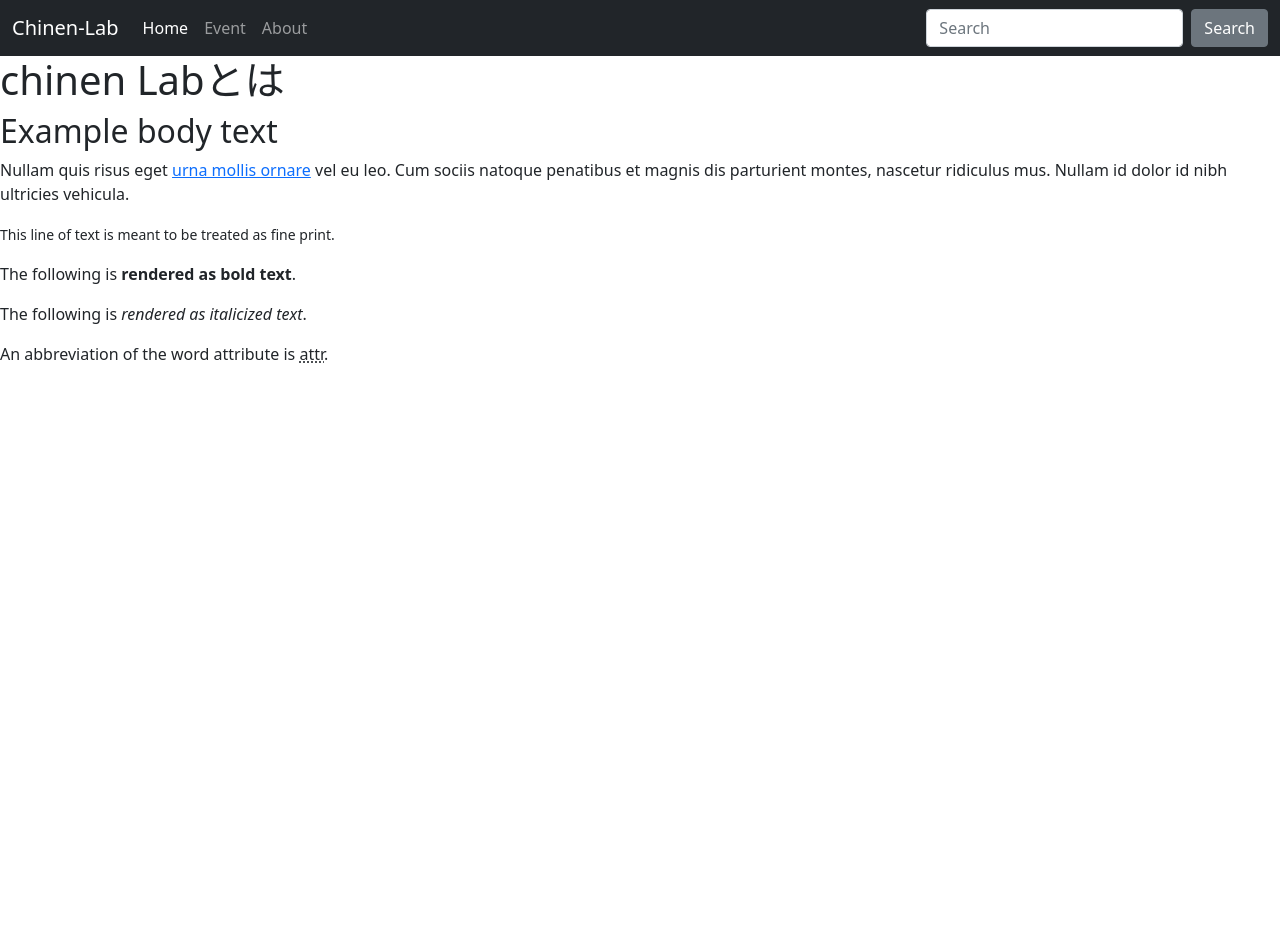
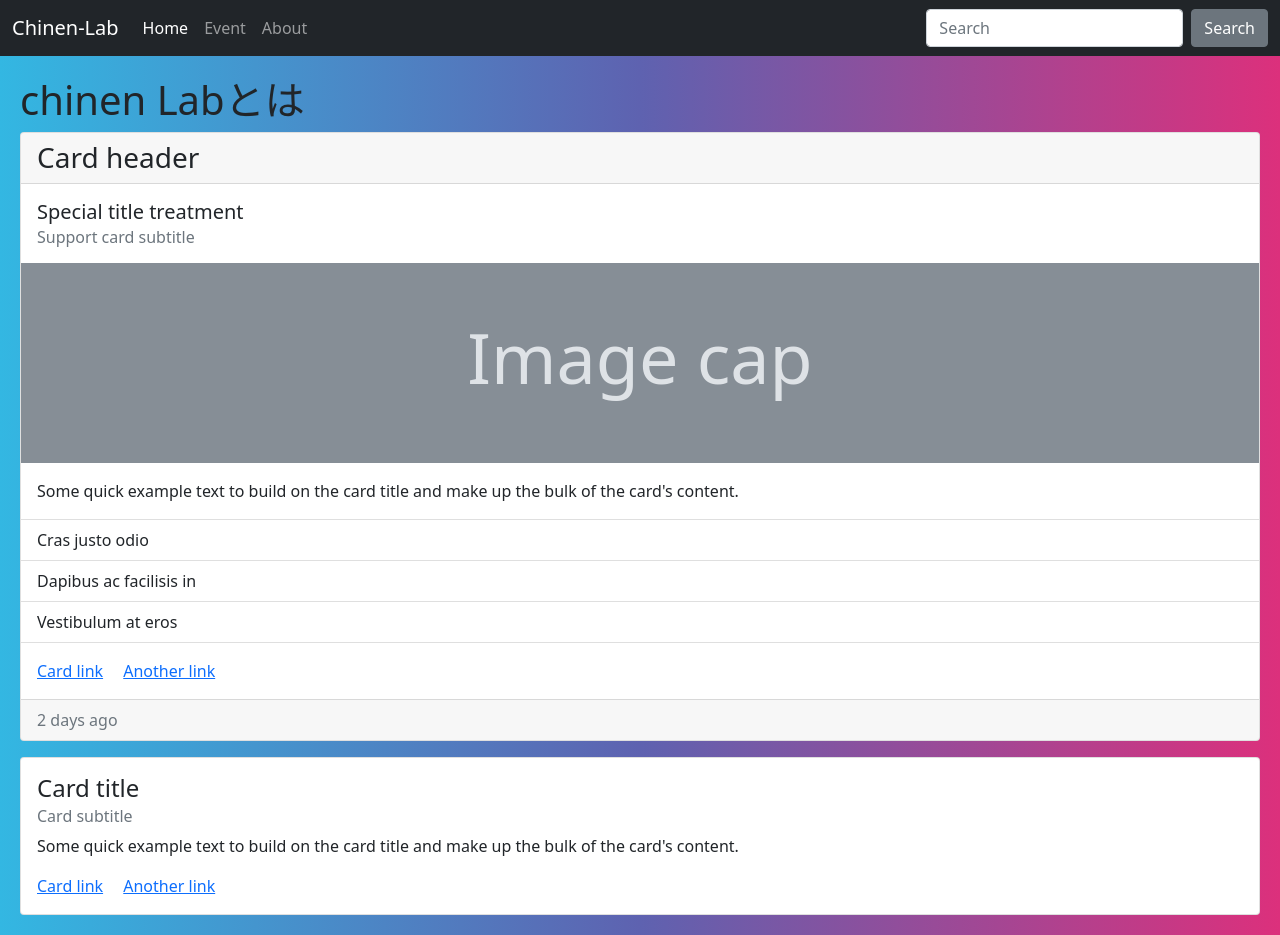
Before and after one commit to shoma564/chinenlab, a Flask app: page /about in a window 1280 px wide. Before the commit the page ends 363 px from the top, so only its background shows below. Run offline with Flask 3, Linux system fonts and the light colour scheme; some libraries are stand-ins or nearby versions.

Commit message:
透明にならない

```diff
--- /dev/null
+++ b/static/css/shoma.css
@@ -0,0 +1,8 @@
+.empty-line {
+padding: 10px;
+margin: 10px;
+}
+
+body {
+    background-image: linear-gradient(90deg, #33b7e2, #5e62b0, #dc307c);
+}
--- a/templates/about.html
+++ b/templates/about.html
@@ -7,11 +7,40 @@
 
 <h1>chinen Labとは </h1>
 
-<h2>Example body text</h2>
-<p>Nullam quis risus eget <a href="#">urna mollis ornare</a> vel eu leo. Cum sociis natoque penatibus et magnis dis parturient montes, nascetur ridiculus mus. Nullam id dolor id nibh ultricies vehicula.</p>
-<p><small>This line of text is meant to be treated as fine print.</small></p>
-<p>The following is <strong>rendered as bold text</strong>.</p>
-<p>The following is <em>rendered as italicized text</em>.</p>
-<p>An abbreviation of the word attribute is <abbr title="attribute">attr</abbr>.</p>
+<div class="card mb-3">
+  <h3 class="card-header">Card header</h3>
+  <div class="card-body">
+    <h5 class="card-title">Special title treatment</h5>
+    <h6 class="card-subtitle text-muted">Support card subtitle</h6>
+  </div>
+  <svg xmlns="http://www.w3.org/2000/svg" class="d-block user-select-none" width="100%" height="200" aria-label="Placeholder: Image cap" focusable="false" role="img" preserveAspectRatio="xMidYMid slice" viewBox="0 0 318 180" style="font-size:1.125rem;text-anchor:middle">
+    <rect width="100%" height="100%" fill="#868e96"></rect>
+    <text x="50%" y="50%" fill="#dee2e6" dy=".3em">Image cap</text>
+  </svg>
+  <div class="card-body">
+    <p class="card-text">Some quick example text to build on the card title and make up the bulk of the card's content.</p>
+  </div>
+  <ul class="list-group list-group-flush">
+    <li class="list-group-item">Cras justo odio</li>
+    <li class="list-group-item">Dapibus ac facilisis in</li>
+    <li class="list-group-item">Vestibulum at eros</li>
+  </ul>
+  <div class="card-body">
+    <a href="#" class="card-link">Card link</a>
+    <a href="#" class="card-link">Another link</a>
+  </div>
+  <div class="card-footer text-muted">
+    2 days ago
+  </div>
+</div>
+<div class="card">
+  <div class="card-body">
+    <h4 class="card-title">Card title</h4>
+    <h6 class="card-subtitle mb-2 text-muted">Card subtitle</h6>
+    <p class="card-text">Some quick example text to build on the card title and make up the bulk of the card's content.</p>
+    <a href="#" class="card-link">Card link</a>
+    <a href="#" class="card-link">Another link</a>
+  </div>
+</div>
 
 {% endblock %}
--- a/templates/head.html
+++ b/templates/head.html
@@ -5,9 +5,10 @@
 <link rel="stylesheet" href="static/css/bootstrap.css">
   <script type="text/javascript" src="static/js/bootstrap.bundle.min.js"></script>
 
+<link rel="stylesheet" href="static/css/shoma.css">
+
 <title>{{ title }}</title>
   <meta charset="UTF-8">
-
 
 
 </head>
@@ -63,9 +64,11 @@
 </nav>
 
 
+<div class="empty-line">
       {% block content %}
       <!-- ここにメインコンテンツを書く -->
       {% endblock %}
+</div>
 
     </div>
   </div>
```
Also changed, not shown: templates/index.html (+1 -26 lines).
